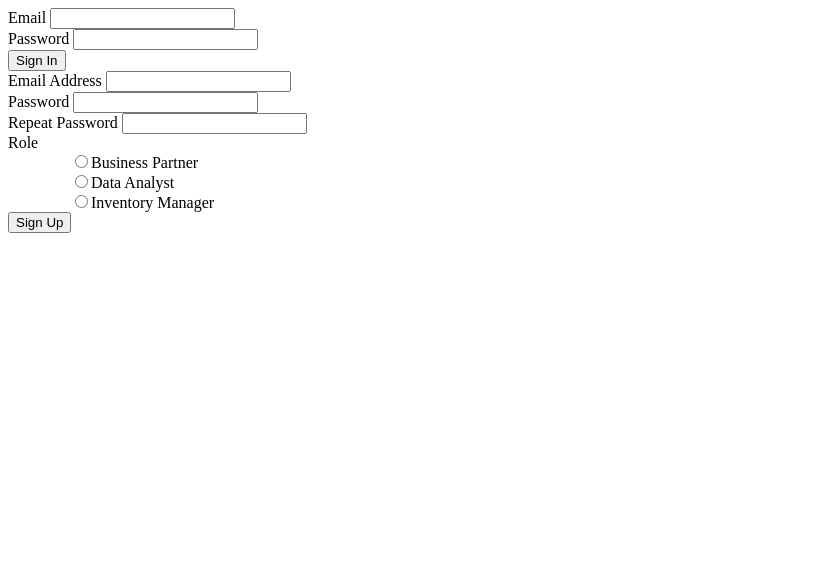
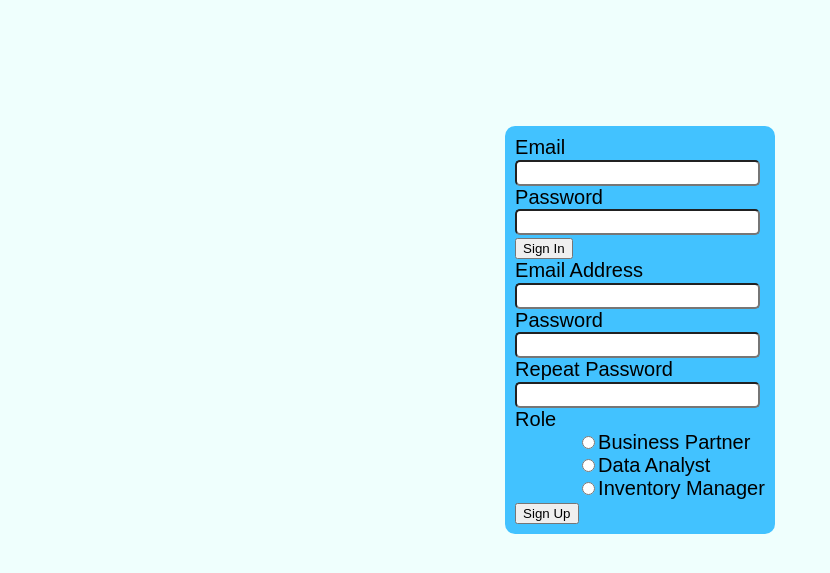
Before and after one commit to yousseftawfik11/Fina-Health, a PHP site: page / in a window 1280 px wide. Shown: the top 573 px of the page, without its empty margins (0-830 px from the left). Run offline with PHP 8.4, Linux system fonts and the light colour scheme.

Commit message:
intial styling for index

```diff
--- a/css/styles.css
+++ b/css/styles.css
@@ -0,0 +1,19 @@
+.LoginContainer{
+
+    background-color: #42C2FF;
+    font-family: 'Montserrat', sans-serif;
+    font-size: 20px;
+    width: fit-content !important;
+    margin-top: 10%;
+    margin-left: auto;
+    margin-right: auto;
+    padding: 10px;
+    border-radius: 10px;
+    /* text-align: right; */
+  }
+  .input{
+
+    width: 95%;
+    border-radius: 5px;
+    height: 20px;
+  }
--- a/index.php
+++ b/index.php
@@ -46,6 +46,50 @@ if(mysqli_num_rows($Check) > 0  && password_verify($password,$row['password_hash
 }
 
 
+//register
+if(isset($_POST["submit2"])){
+
+	$email = strtolower(mysqli_real_escape_string($conn, $_POST['email']));
+	$pass=strtolower( mysqli_real_escape_string($conn,$_POST['pass']));
+	$passHash= password_hash($pass, PASSWORD_DEFAULT);
+	$role= mysqli_real_escape_string($conn,$_POST["role"]);
+
+	$EmailQuery="SELECT email from user WHERE email='$email'";
+	if($result= mysqli_query($conn,$EmailQuery)){
+	  if(mysqli_num_rows($result)>0){
+		echo "email already exists";
+
+	  }else{
+		$query="INSERT INTO user(userID,email,password_hash,userRole)
+        VALUES('$name','$email','$passHash','$role')";
+        mysqli_query($conn,$query);
+
+        if($role==1){
+			echo '
+			<script>
+			window.location.href="businessHome.php";
+			</script>
+		  ';
+		}elseif($role==2){
+			echo '
+        <script>
+        window.location.href="uploadForm.php";
+        </script>
+      ';
+		}elseif($role==3){
+			echo '
+        <script>
+        window.location.href="iCHome.php";
+        </script>
+      ';
+		}
+
+	  }
+
+	}
+
+}
+
 ?>
 <!DOCTYPE html>
 <html lang="en">
@@ -57,19 +101,21 @@ if(mysqli_num_rows($Check) > 0  && password_verify($password,$row['password_hash
     <link rel="stylesheet" href="css/styles.css">
 
 </head>
-<body>
+<body style="background-color: #EFFFFD;">
+
+<div class="LoginContainer">
 
 <form action="<?php echo $_SERVER['PHP_SELF'];?>" method="post">
 
                         <div class="group">
 							<div class="tasksInput">
-							<label for="userMail" class="label">Email</label>
+							<label for="userMail" class="label">Email</label></br>
 							<input id="userMail" name="userMail" type="text" class="input">
 							</div>
 						</div>
 
 						<div class="group">
-							<label for="Loginpass" class="label">Password</label>
+							<label for="Loginpass" class="label">Password</label></br>
 							<input id="Loginpass" name="Loginpass" type="password" class="input" data-type="password">
 						</div>
 
@@ -81,20 +127,20 @@ if(mysqli_num_rows($Check) > 0  && password_verify($password,$row['password_hash
 <form action="<?php echo $_SERVER['PHP_SELF']; ?>" method="post">
 
 <div class="group">
-							<label for="email" class="label">Email Address</label>
+							<label for="email" class="label">Email Address</label></br>
 							<input id="email" name="email" type="email" class="input" required>
 						</div>
 						<div class="group">
-							<label for="pass" class="label">Password</label>
+							<label for="pass" class="label">Password</label></br>
 							<input id="pass" name="pass" type="password" class="input" data-type="password" required>
 						</div>
 						<div class="group">
-							<label for="Rpass" class="label">Repeat Password</label>
+							<label for="Rpass" class="label">Repeat Password</label></br>
 							<input id="Rpass" name="Rpass" type="password" class="input" data-type="password" required>
 						</div>
 						<div class="group">
 
-							<label for="role" class="label">Role</label>
+							<label for="role" class="label">Role</label></br>
 							<div style=" margin-left: 62px;">
 							<input id="role1" name="role" type="radio" value="1">Business Partner<br>
 							<input id="role2" name="role" type="radio" value="2">Data Analyst<br>
@@ -106,5 +152,7 @@ if(mysqli_num_rows($Check) > 0  && password_verify($password,$row['password_hash
 						</div>
 
 </form>
+
+</div>
 </body>
 </html>
```
